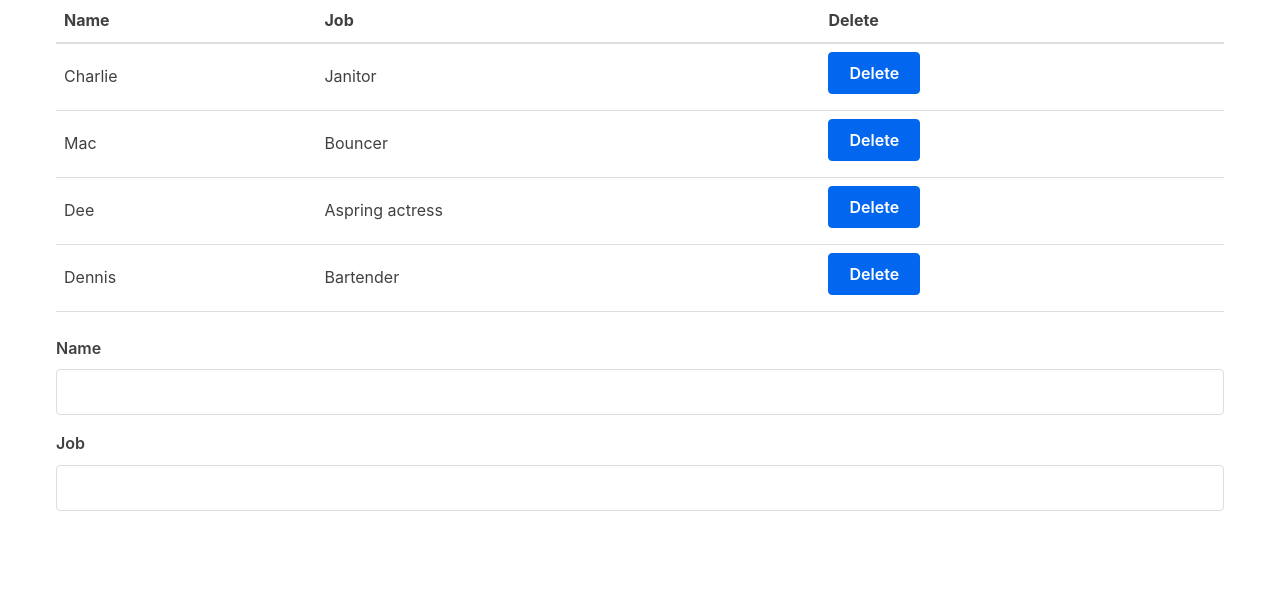
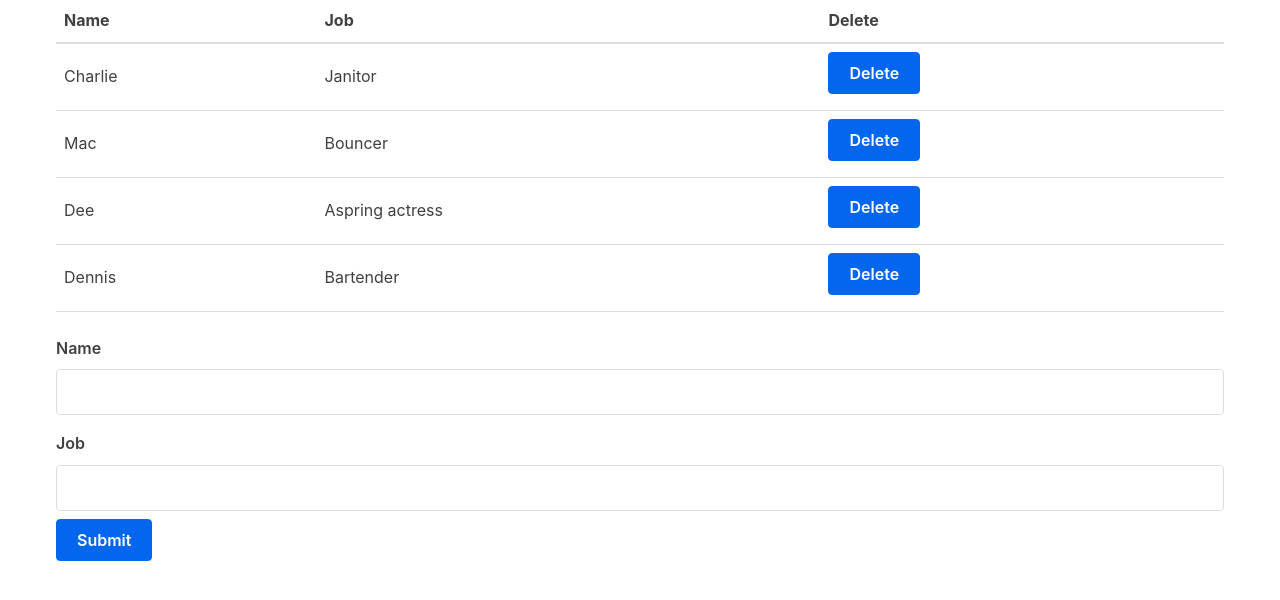
Before and after one commit to Robot55/react-tutorial002, a React (Create React App) app: page / in a window 1280 px wide. Shown: the top 600 px of the page. Built offline with nearby package versions, Linux system fonts and the light colour scheme; the HTML template or start-up script is replaced by a standard one.

Commit message:
1) added a onClick={this.submitForm} input to the form in Form.js

```diff
--- a/src/Form.js
+++ b/src/Form.js
@@ -42,6 +42,7 @@ class Form extends Component {
           name="job"
           value={job}
           onChange={this.handleChange} />
+          <input type="button" value="Submit" onClick={this.submitForm} />
       </form>
     );
   }
```
